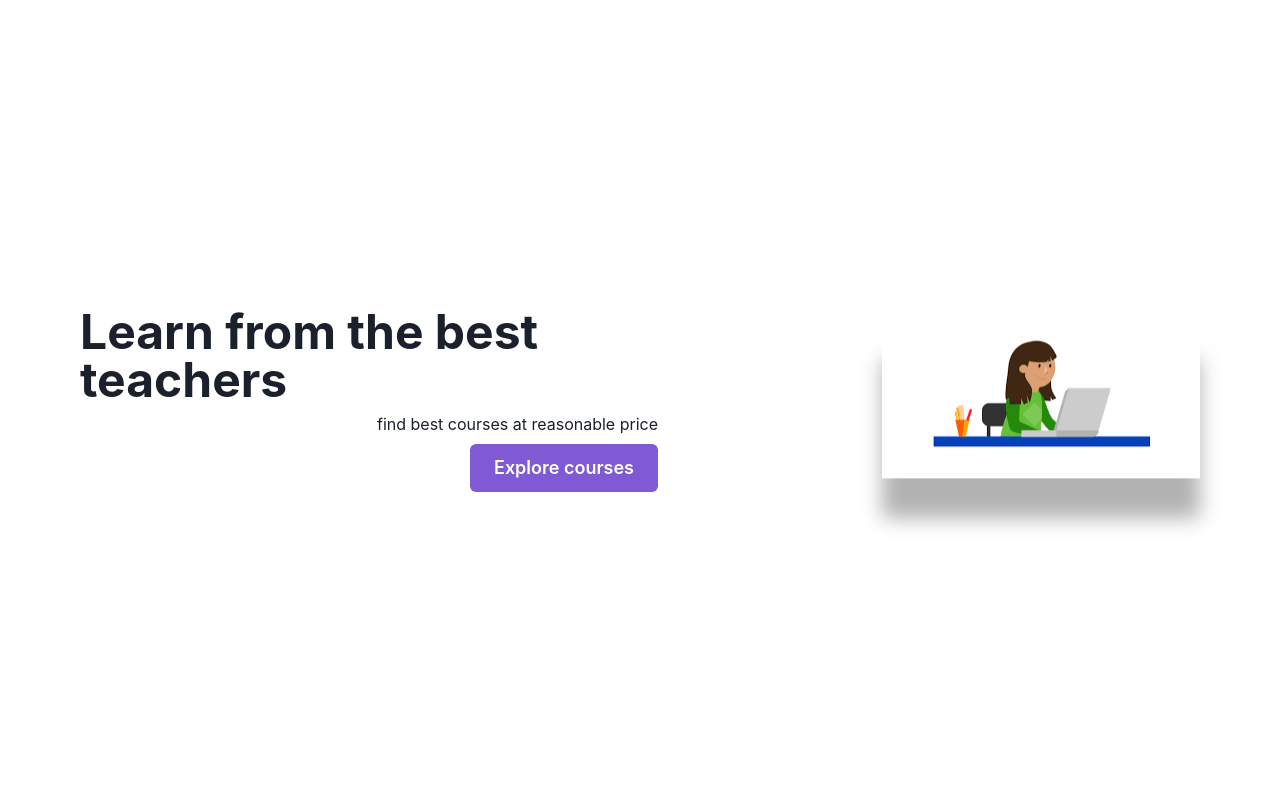
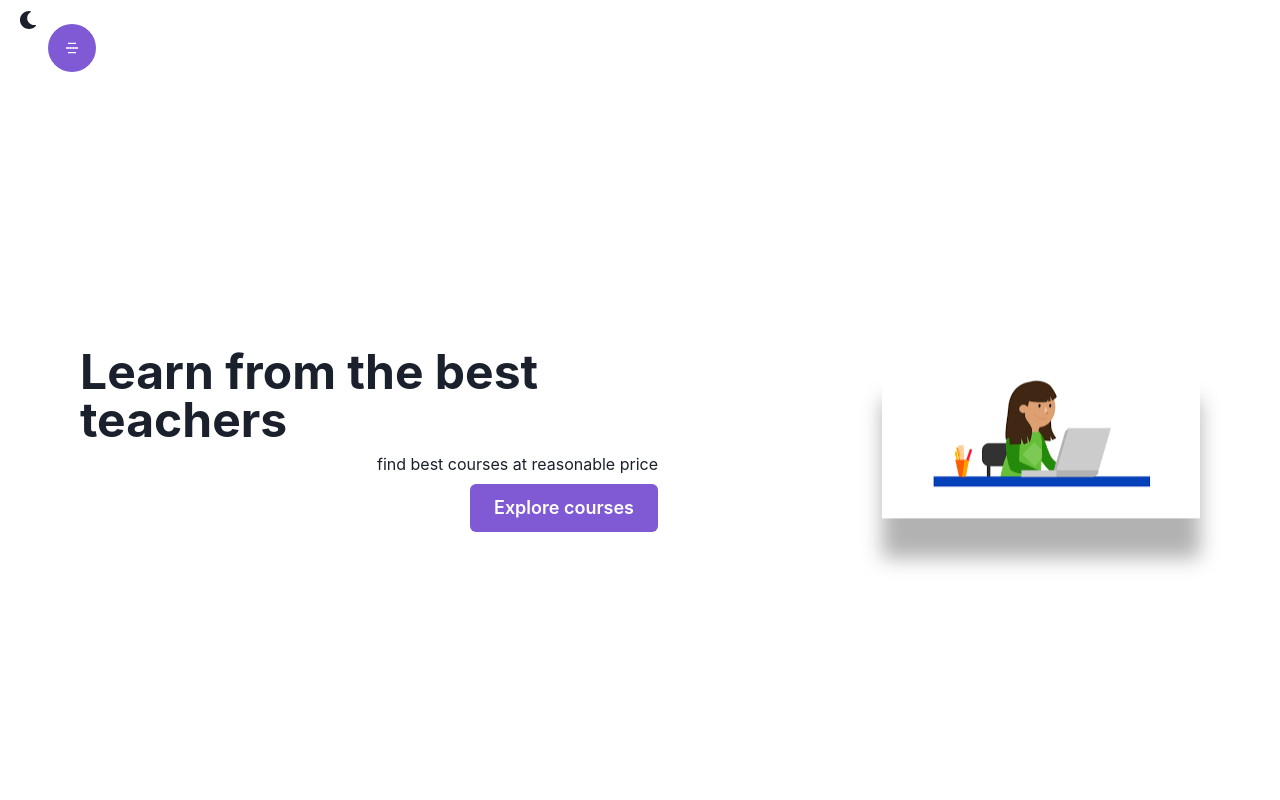
Before and after one commit to sachinkumar5035/elearner, a React (Create React App) app in the folder elearner/: page / in a window 1280 px wide. Shown: the top 800 px of the page. Built offline with nearby package versions, Linux system fonts and the light colour scheme.

Commit message:
header added

```diff
--- a/elearner/src/App.js
+++ b/elearner/src/App.js
@@ -1,12 +1,14 @@
 import React from 'react';
 import { BrowserRouter as Router, Routes, Route } from 'react-router-dom';
 import Home from './component/Home/Home.jsx';
+import Header from './component/Layout/Header/Header.jsx';
 
 function App() {
   return (
     <Router>
+      <Header/>
       <Routes>
-        <Route path="/" element={<Home />} />
+        <Route path="/" element={<Home/>} />
       </Routes>
     </Router>
   );
--- /dev/null
+++ b/elearner/src/component/Layout/Header/Header.jsx
@@ -0,0 +1,57 @@
+import React from 'react'
+import { ColorModeSwitcher } from "../../../ColorModeSwitcher.js"
+import { Button, Drawer, DrawerBody, DrawerContent, DrawerHeader, DrawerOverlay, VStack, useDisclosure } from '@chakra-ui/react'
+import {RiMenu5Fill} from 'react-icons/ri';
+import { Link } from 'react-router-dom';
+
+const Header = () => {
+
+    const {onClose,isOpen,onOpen}  = useDisclosure();
+
+
+    return (
+        <>
+            <ColorModeSwitcher />
+            <Button
+            onClick={onOpen}
+                colorScheme='purple'
+                width={'12'}
+                height={'12'}
+                rounded={'full'}
+                position={'fixed'}
+                top={'6'}
+                bottom={'6'}
+            >
+            <RiMenu5Fill/>
+            </Button>
+
+            <Drawer placement='left' onClose={onClose} isOpen={isOpen}>
+                <DrawerOverlay backdropFilter={'blur(3px)'}/>
+                <DrawerContent>
+                    <DrawerHeader borderBottomWidth={'2px'}>
+                        Elearner
+                    </DrawerHeader>
+
+                    <DrawerBody>
+                        <VStack>
+                        <Link to={'/'}>
+                            <Button variant={'ghost'}>Home</Button>
+                        </Link>
+                        <Link to={'/'}>
+                            <Button variant={'ghost'}>Home</Button>
+                        </Link>
+                        <Link to={'/'}>
+                            <Button variant={'ghost'}>Home</Button>
+                        </Link>
+
+                        </VStack>
+
+                    </DrawerBody>
+                </DrawerContent>
+
+            </Drawer>
+        </>
+    )
+}
+
+export default Header
```
